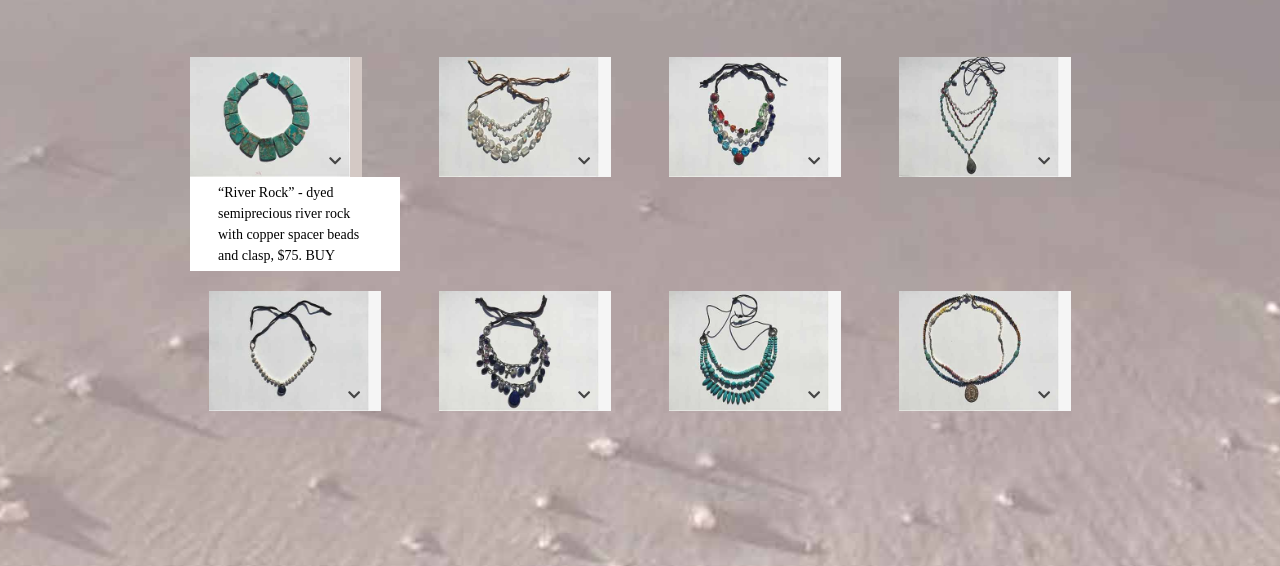
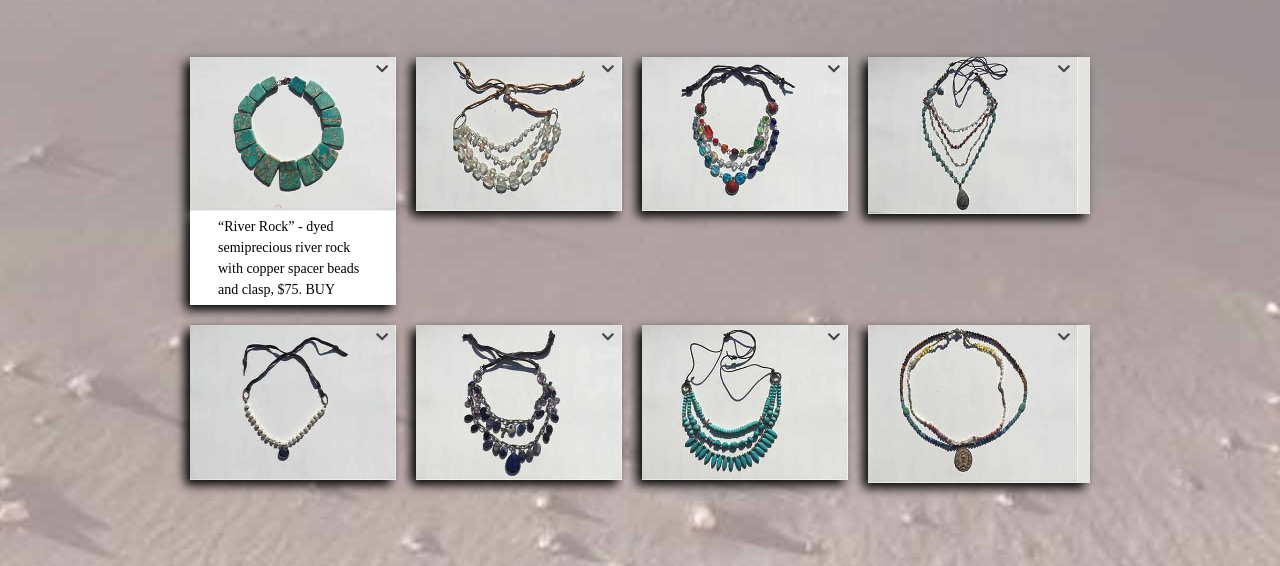
Before and after one commit to vmolash/demo-3, a plain HTML site: page pages/shop.html in a window 1280 px wide. Both pictures are taken after a click on the button 295 px from the left and 303 px from the top of the page. Shown: the part 187-753 px from the top of the page. Drawn offline with Linux system fonts and the light colour scheme; a web font is replaced by a local one.

Commit message:
product section

```diff
--- a/css/styles.css
+++ b/css/styles.css
@@ -85,13 +85,13 @@ button, select, input, option {
 }
 
 #shop .products img {
-  width: 160px;
+  width: 210px;
 }
 
 #shop i {
   position: relative;
-  right: 21px;
-  top: 97px;
+  top: 5px;
+  right: 20px;
 }
 
 #shop .products {
@@ -789,24 +789,22 @@ input, select, textarea {
 .accordion {
   display: flex;
   justify-content: space-between;
-  background-color: #f5f5f5;
+  background-color: #e6e4e1;
   color: #444;
   cursor: pointer;
   outline: none;
   transition: 0.4s;
+  box-shadow: -5px 5px 10px #000;
 }
 
 /* Add a background color to the button if it is clicked on (add the .active class with JS), and when you move the mouse over it (hover) */
-.accordion-active, .accordion:hover {
-  background-color: #d4c9c5;
-}
-
 /* Style the accordion panel. Note: hidden by default */
 .accordion-panel {
   padding: 0 18px;
   background-color: white;
   display: none;
   overflow: hidden;
+  box-shadow: -5px 5px 10px #000;
 }
 
 /* SLIDESHOW */
--- a/pages/shop.html
+++ b/pages/shop.html
@@ -75,7 +75,7 @@
                 </div>
             </article>
             <article>
-                <button class="accordion"><img src="../images/demo-sagebrush-shopPage2Image-guadalupe-292x294optimized.jpg" alt="Sagebrush Rebellion" class="img-responsive"><i class="fas fa-chevron-down"></i></button>
+                <button class="accordion"><img src="../images/demo-sagebrush-shopPage2Image-guadalupe-292x294optimized.jpg" alt="Sagebrush Rebellion" class="img-responsive" /><i class="fas fa-chevron-down"></i></button>
                 <div class="accordion-panel">
                 <p>“Guadalupe” - rough diamonds, Baltic amber, tiger eye, rhodochrosite, Kingman turquoise, rough rubies, freshwater pearls, lapis lazuli, red sandstone, rose quartz, with authentic Guanajuato silver pendant. $250. BUY</p>
                 </div>
--- a/scripts/baublecode.js
+++ b/scripts/baublecode.js
@@ -10,10 +10,10 @@
 
       /* Toggle between hiding and showing the active panel */
       var panel = this.nextElementSibling;
-      if (panel.style.display === "block") {
+      if (panel.style.display === "inherit") {
         panel.style.display = "none";
       } else {
-        panel.style.display = "block";
+        panel.style.display = "inherit";
       }
     });
   }
```
Also changed, not shown: css/styles.min.css.
